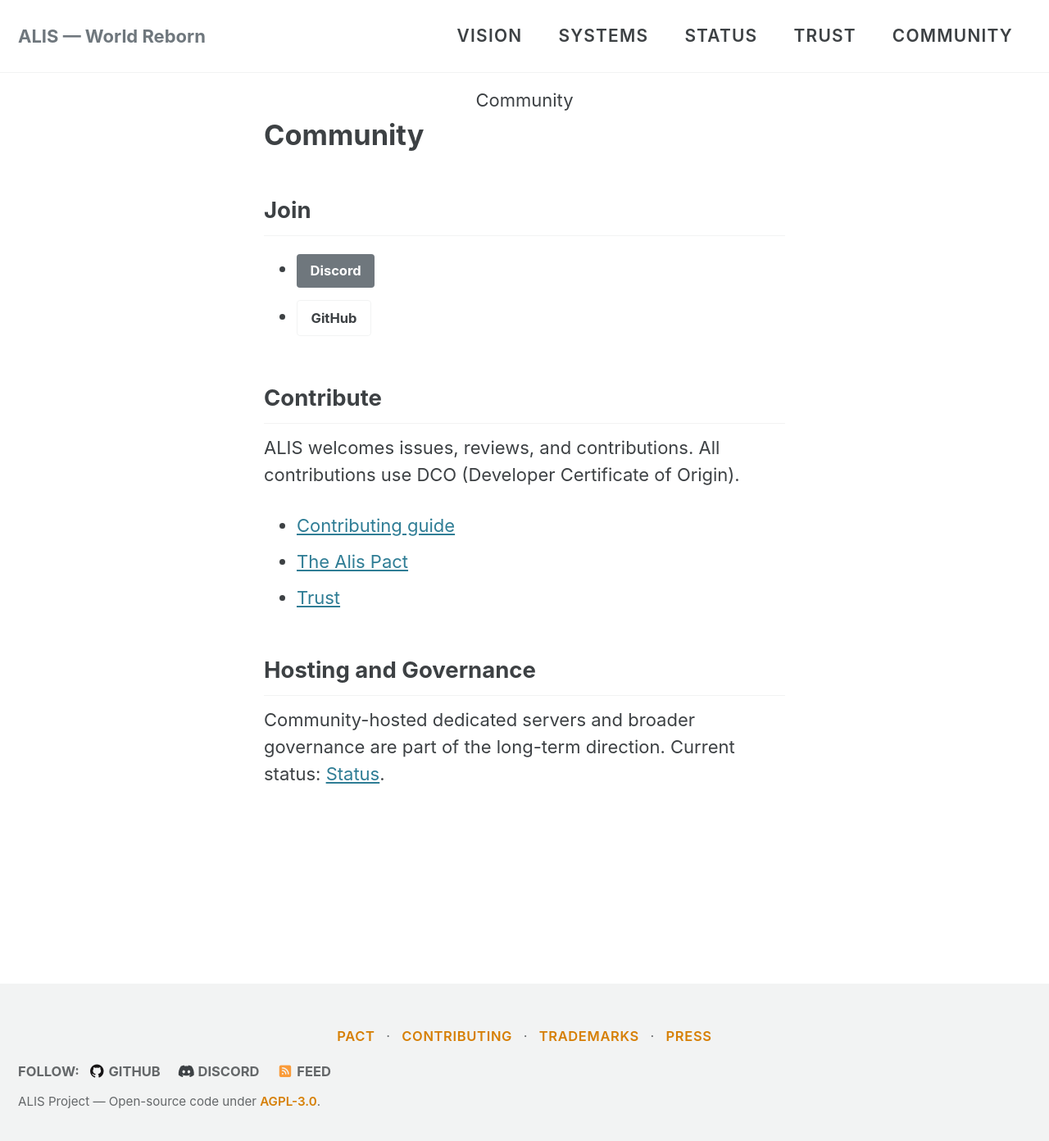
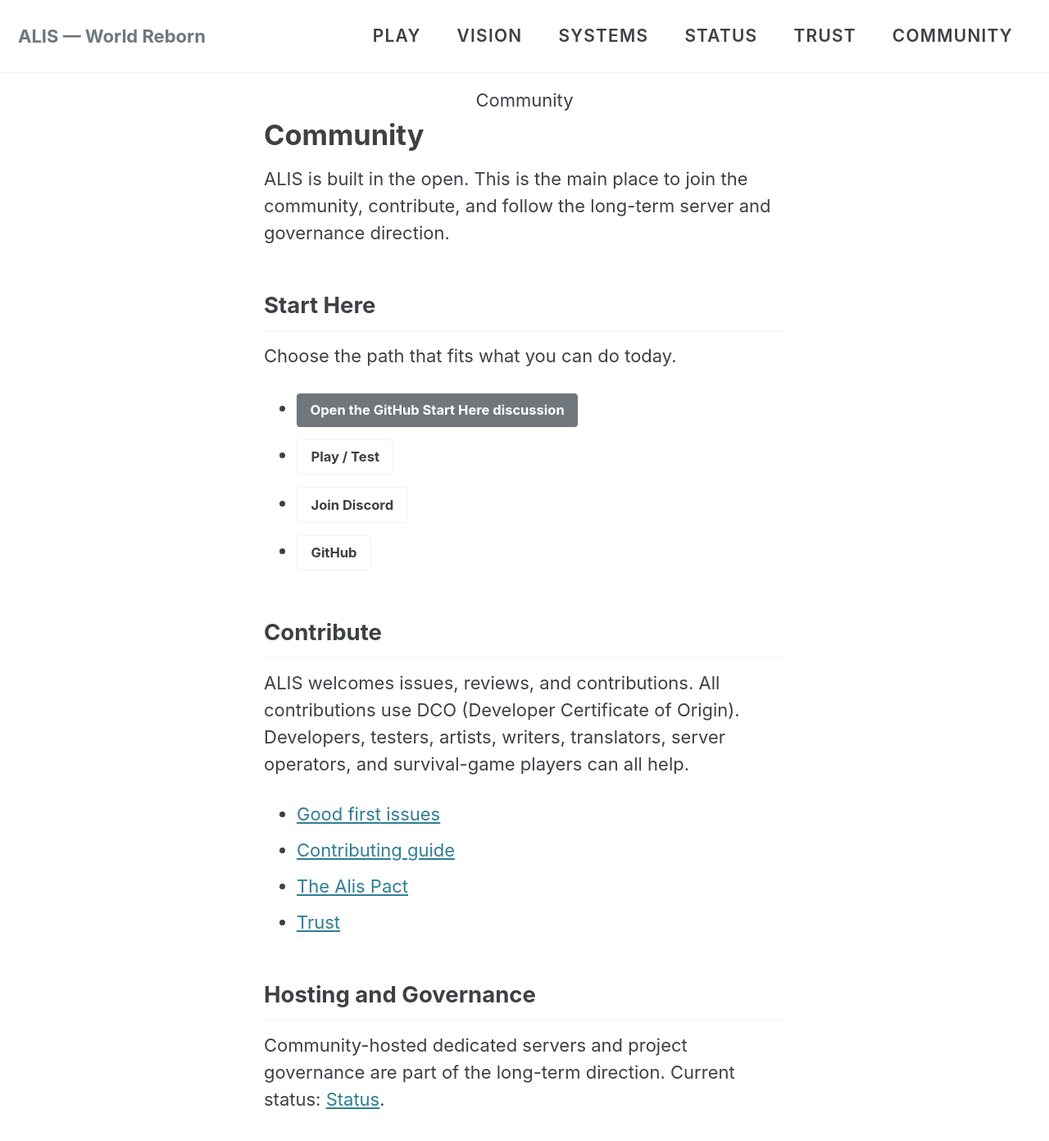
Before and after one commit to fallintodusk/fallintodusk.github.io, a Jekyll site: the page built from _pages/community.md, in a window 1280 px wide and 1400 px high. Shown: the top 1392 px of the window at 82% size. Built offline with Jekyll 4.4.1, drawn with Linux system fonts in a browser that asks for light colours; cached includes are drawn as plain includes.

Commit message:
Improve content organization and clarify user paths
Add new `/play/` page with clear download, build, and usage instructions

Update navigation and community guidance to reflect open-source principles

Enforce content coupling rules for better maintainability

Refactor AGENTS.md to emphasize stable linking and modular page responsibilities

```diff
--- a/_data/navigation.yml
+++ b/_data/navigation.yml
@@ -1,5 +1,7 @@
 # main links
 main:
+  - title: "Play"
+    url: /play/
   - title: "Vision"
     url: /vision/
   - title: "Systems"
--- a/_pages/community.md
+++ b/_pages/community.md
@@ -6,19 +6,26 @@ layout: single
 
 # Community
 
-## Join
+ALIS is built in the open. This is the main place to join the community, contribute, and follow the long-term server and governance direction.
 
-- [Discord](https://discord.gg/UPhcFh7JaB){: .btn .btn--primary }
+## Start Here
+
+Choose the path that fits what you can do today.
+
+- [Open the GitHub Start Here discussion](https://github.com/fallintodusk/alis/discussions/1){: .btn .btn--primary target="_blank" rel="noopener" }
+- [Play / Test](/play/){: .btn .btn--inverse }
+- [Join Discord](https://discord.gg/UPhcFh7JaB){: .btn .btn--inverse target="_blank" rel="noopener" }
 - [GitHub](https://github.com/fallintodusk/alis){: .btn .btn--inverse target="_blank" rel="noopener" }
 
 ## Contribute
 
-ALIS welcomes issues, reviews, and contributions. All contributions use DCO (Developer Certificate of Origin).
+ALIS welcomes issues, reviews, and contributions. All contributions use DCO (Developer Certificate of Origin). Developers, testers, artists, writers, translators, server operators, and survival-game players can all help.
 
+- [Good first issues](https://github.com/fallintodusk/alis/issues){: target="_blank" rel="noopener" }
 - [Contributing guide](/contributing/)
 - [The Alis Pact](/pact/)
 - [Trust](/trust/)
 
 ## Hosting and Governance
 
-Community-hosted dedicated servers and broader governance are part of the long-term direction. Current status: [Status](/status/).
+Community-hosted dedicated servers and project governance are part of the long-term direction. Current status: [Status](/status/).
```
Also changed, not shown: AGENTS.md (+6 -0 lines), _pages/play.md (added, +32 -0 lines), _pages/press.md (+9 -1 lines).
